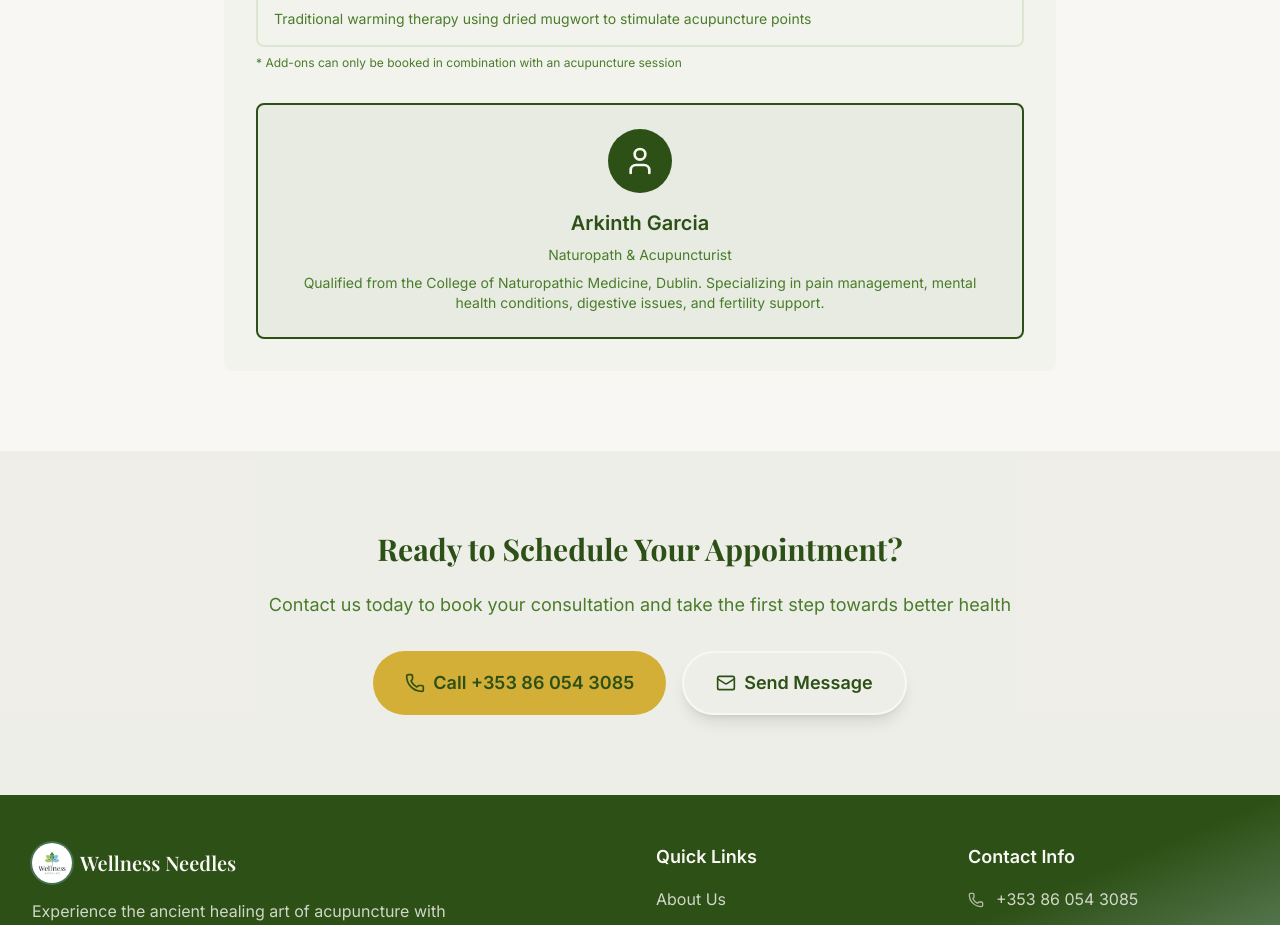
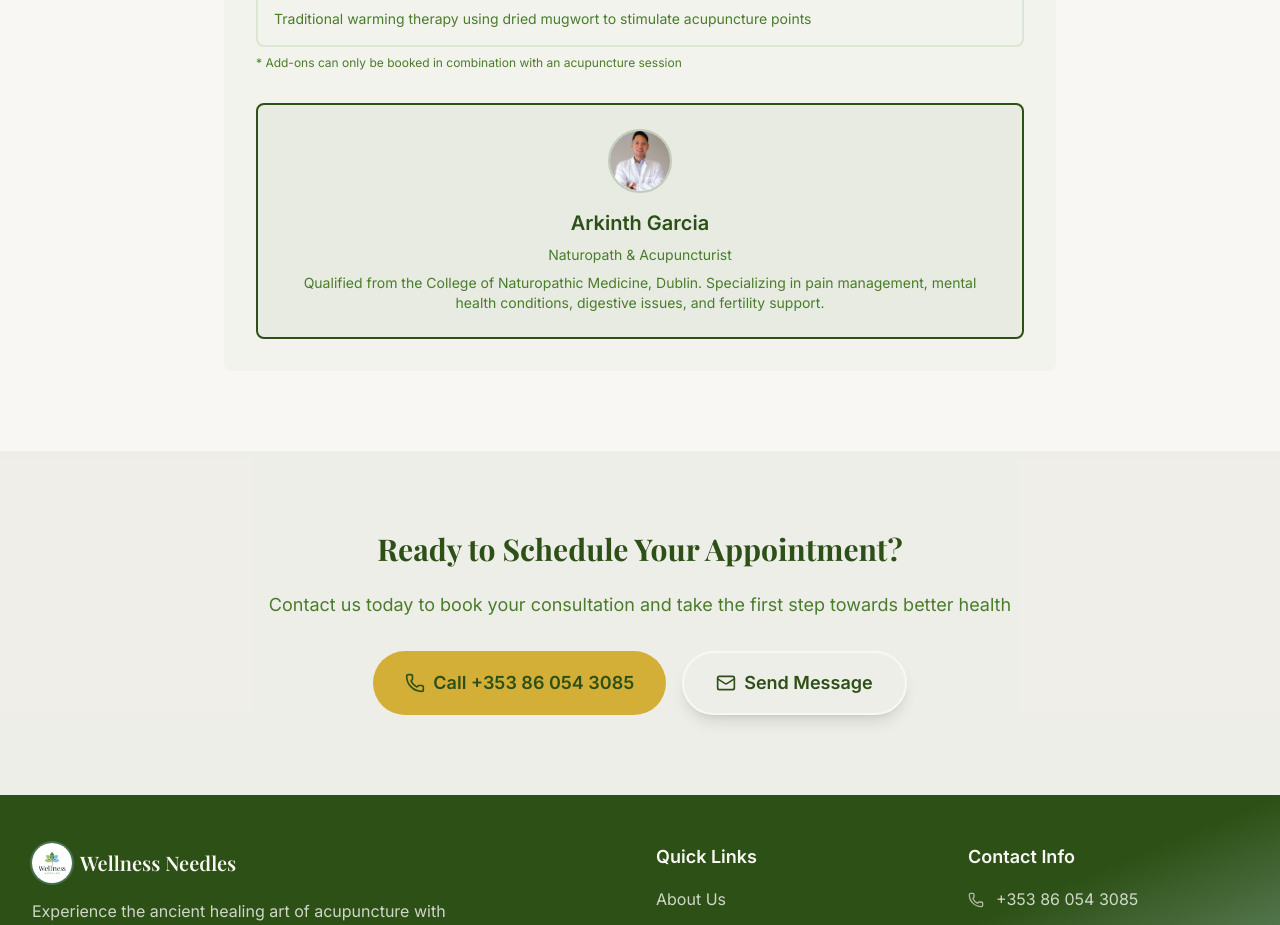
Before and after one commit to hbacalso1229/wellness-needles, a Next.js app: page /bookings in a window 1280 px wide. Shown: the part 1320-2245 px from the top of the page. Built offline with nearby package versions, Linux system fonts and the light colour scheme.

Commit message:
clinic/home services practitioner cards with photo

```diff
--- a/src/app/bookings/page.tsx
+++ b/src/app/bookings/page.tsx
@@ -349,8 +349,14 @@ export default function Bookings() {
 
               <div className="bg-primary/5 border-2 border-primary rounded-lg p-6">
                 <div className="text-center">
-                  <div className="w-16 h-16 bg-primary rounded-full mx-auto mb-4 flex items-center justify-center">
-                    <User className="w-8 h-8 text-cream" />
+                  <div className="w-16 h-16 rounded-full mx-auto mb-4 overflow-hidden border-2 border-primary/20">
+                    <Image
+                      src="/Arkinth_clinic_founder.jpeg"
+                      alt="Arkinth Garcia - Naturopath & Acupuncturist"
+                      width={64}
+                      height={64}
+                      className="w-full h-full object-cover"
+                    />
                   </div>
                   <h3 className="font-semibold text-xl text-primary mb-2">Arkinth Garcia</h3>
                   <p className="text-secondary text-sm mb-2">Naturopath & Acupuncturist</p>
@@ -733,8 +739,14 @@ export default function Bookings() {
                 {/* Practitioner Information */}
                 <div className="mt-8 p-6 bg-primary/5 border-2 border-primary rounded-lg">
                   <div className="text-center">
-                    <div className="w-16 h-16 bg-primary rounded-full mx-auto mb-4 flex items-center justify-center">
-                      <User className="w-8 h-8 text-cream" />
+                    <div className="w-16 h-16 rounded-full mx-auto mb-4 overflow-hidden border-2 border-primary/20">
+                      <Image
+                        src="/Arkinth_clinic_founder.jpeg"
+                        alt="Arkinth Garcia - Naturopath & Acupuncturist"
+                        width={64}
+                        height={64}
+                        className="w-full h-full object-cover"
+                      />
                     </div>
                     <h3 className="font-semibold text-xl text-primary mb-2">Arkinth Garcia</h3>
                     <p className="text-secondary text-sm mb-2">Naturopath & Acupuncturist</p>
```
